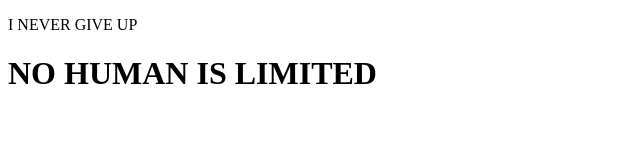
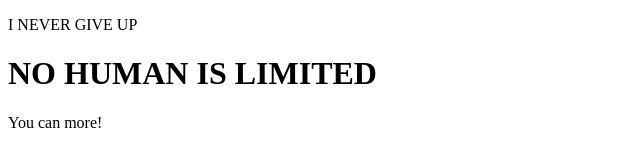
Before and after one commit to IronFather/github-tutorial, a plain HTML site: page index.html in a window 1280 px wide. Shown: the whole page, without its empty margins (0-640 px from the left). Drawn offline with Linux system fonts and the light colour scheme.

Commit message:
You can more

```diff
--- a/index.html
+++ b/index.html
@@ -9,5 +9,6 @@
 <body>
     <p>I NEVER GIVE UP</p>
     <H1>NO HUMAN IS LIMITED</H1>
+    <p>You can more!</p>
 </body>
 </html>
```
